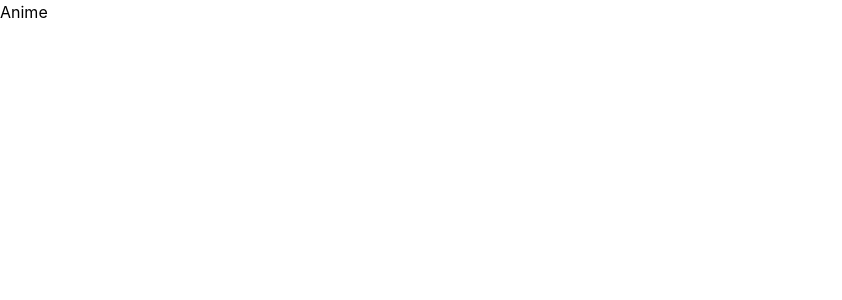
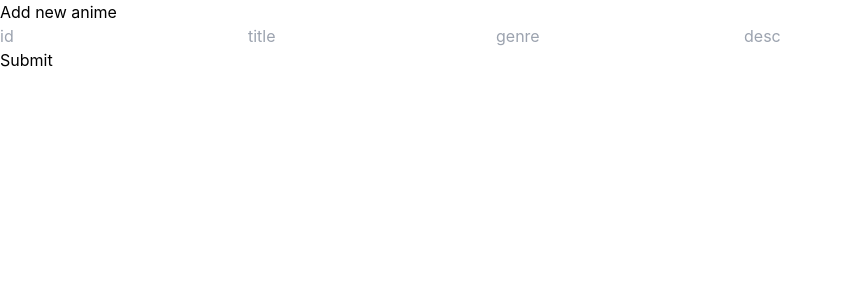
Before and after one commit to feurstern/manga-shop, a React (Create React App) app in the folder client/: page /anime in a window 1280 px wide. Shown: the top 300 px of the page, without its empty margins (0-842 px from the left). Built offline with nearby package versions, Linux system fonts and the light colour scheme.

Commit message:
made some changes to the input and also create form to input anime

```diff
--- a/client/src/App.js
+++ b/client/src/App.js
@@ -1,7 +1,7 @@
 import React from 'react'
 import {BrowserRouter, Routes, Route} from 'react-router-dom'
 import Book from './pages/Book'
-import Add from './pages/Add'
+import AddBook from './pages/AddBook'
 import Udpdate from './pages/Udpdate'
 import Delete from './pages/Delete'
 import Anime from './pages/Anime'
@@ -12,7 +12,7 @@ const App = () => {
     <BrowserRouter>
       <Routes>
         <Route path='/' element={<Book/>}></Route>
-        <Route path='/add' element={<Add />}></Route>
+        <Route path='/add_book' element={<AddBook />}></Route>
         <Route path='/update' element={<Udpdate/>}></Route>
         <Route path='/delete' element={<Delete/>} />
         <Route path='/anime' element={<Anime/>}/>
--- a/client/src/pages/Add.jsx
+++ b/client/src/pages/AddBook.jsx
@@ -4,7 +4,7 @@ import { useNavigate } from 'react-router-dom'
 import Swal from 'sweetalert2'
 import withReactContent from 'sweetalert2-react-content'
 
-const Add = () => {
+const AddBook = () => {
   const [book, setBook] = useState({
     id:'',
     title: '',
@@ -58,4 +58,4 @@ const Add = () => {
   )
 }
 
-export default Add
+export default AddBook
--- a/client/src/pages/Anime.jsx
+++ b/client/src/pages/Anime.jsx
@@ -1,8 +1,63 @@
-import React from 'react'
+import axios from 'axios'
+import React, { useEffect, useState } from 'react'
+import Swal from 'sweetalert2';
+import withReactContent from 'sweetalert2-react-content';
+const Anime = () => {
+  const [anime, setAnime] = useState({
+    id:'',
+    anime_title :'',
+    anime_genre : '',
+    anime_desc :'',
+  });
 
-const Anime = () => {
+  const waitSwal = withReactContent(Swal);
+
+  const handleChange = (e)=>{
+    setAnime((prev)=> ({...prev, [e.target.name] : [e.target.value]}))
+  };
+
+
+  const handleClick = async e=>{
+    try {
+      waitSwal.fire({
+        title : 'Data has been submit succesfully',
+        icon : 'success',
+        timerProgressBar : '10'
+      })
+      await axios.post('http://localhost:3000/anime', anime);
+
+    } catch (error) {
+      waitSwal.fire({
+        title :'Error when try to submit data',
+         icon : 'error'
+      })
+
+    }
+  }
+
+  console.log(anime)
+
+
+  useEffect(()=>{
+
+  })
+
   return (
-    <div>Anime</div>
+    <div>
+        <h1>Add new anime</h1>
+        <section>
+          <input onChange={handleChange} placeholder='id' type='text' name='id' id='id'></input>
+          <input onChange={handleChange} placeholder='title' type='text' name='anime_title' id='anime_title'></input>
+          <input onChange={handleChange} placeholder='genre' type='text' name='anime_genre' id='anime_genre'></input>
+          <input onChange={handleChange} placeholder='desc' type='text' name='anime_desc' id='anime_desc'></input>
+        </section>
+
+        <button className='mt-2'type='button' onClick={handleClick}>Submit</button>
+
+        <>
+          {/* {anime.anime_title} */}
+        </>
+    </div>
   )
 }
 
```
Also changed, not shown: 2 other files (tests, documents, lock files or other folders).
